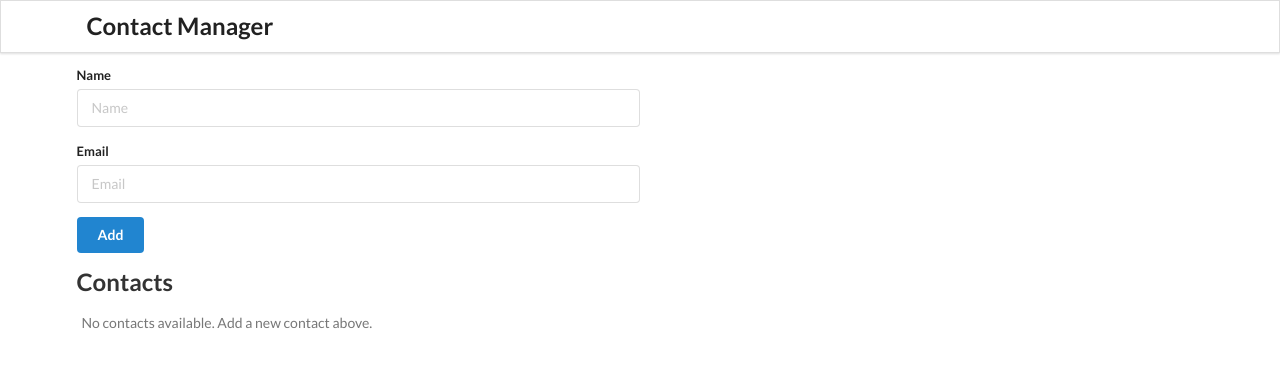
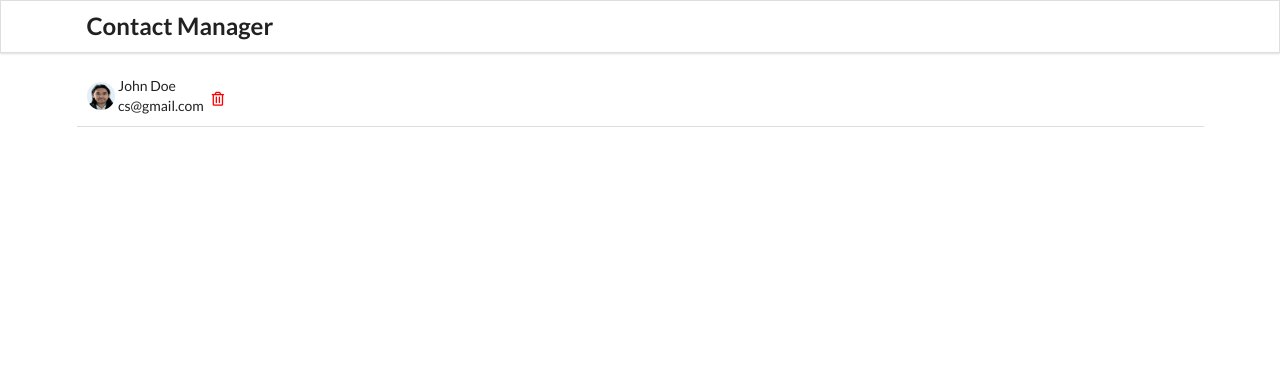
Before and after one commit to jabrij93/reactbasics, a React (Create React App) app: page / in a window 1280 px wide. Shown: the top 366 px of the page. Built offline with nearby package versions, Linux system fonts and the light colour scheme.

Commit message:
router working(but adding new contact nt working yet)

```diff
--- a/src/App.js
+++ b/src/App.js
@@ -1,4 +1,5 @@
 import React, { useState, useEffect } from 'react';
+import { BrowserRouter as Router, Switch, Route } from 'react-router-dom';
 import { v4 as uuid } from 'uuid';
 import './App.css';
 import Header from './components/Header';
@@ -43,9 +44,14 @@ function App() {
 
   return (
     <div className='ui container' style={{ margin: '20px', position: 'relative' }}>
-      <Header />
-      <AddContact addContactHandler={addContactHandler} />
-      <ContactList contacts={contacts} getContactId={removeContactHandler} />
+      <Router>
+        <Header />
+
+        <Route path="/add" component={AddContact} />
+        <Route path="/" component={ContactList} />
+        {/* <AddContact addContactHandler={addContactHandler} />
+        <ContactList contacts={contacts} getContactId={removeContactHandler} /> */}
+      </Router>
 
       {popup.show && <PopupMessage message={popup.message} type={popup.type} />}
     </div>
--- a/src/components/ContactList.js
+++ b/src/components/ContactList.js
@@ -6,7 +6,15 @@ const ContactList = (props) => {
     props.getContactId(id)
   }
 
-  const renderContactList = props.contacts.map((contact) => {
+  const contacts = [
+    {
+      id: "1",
+      name: "John Doe",
+      email: "cs@gmail.com"
+    }
+  ]
+
+  const renderContactList = contacts.map((contact) => {
     return (
       <ContactCard
         contact={contact}
```
